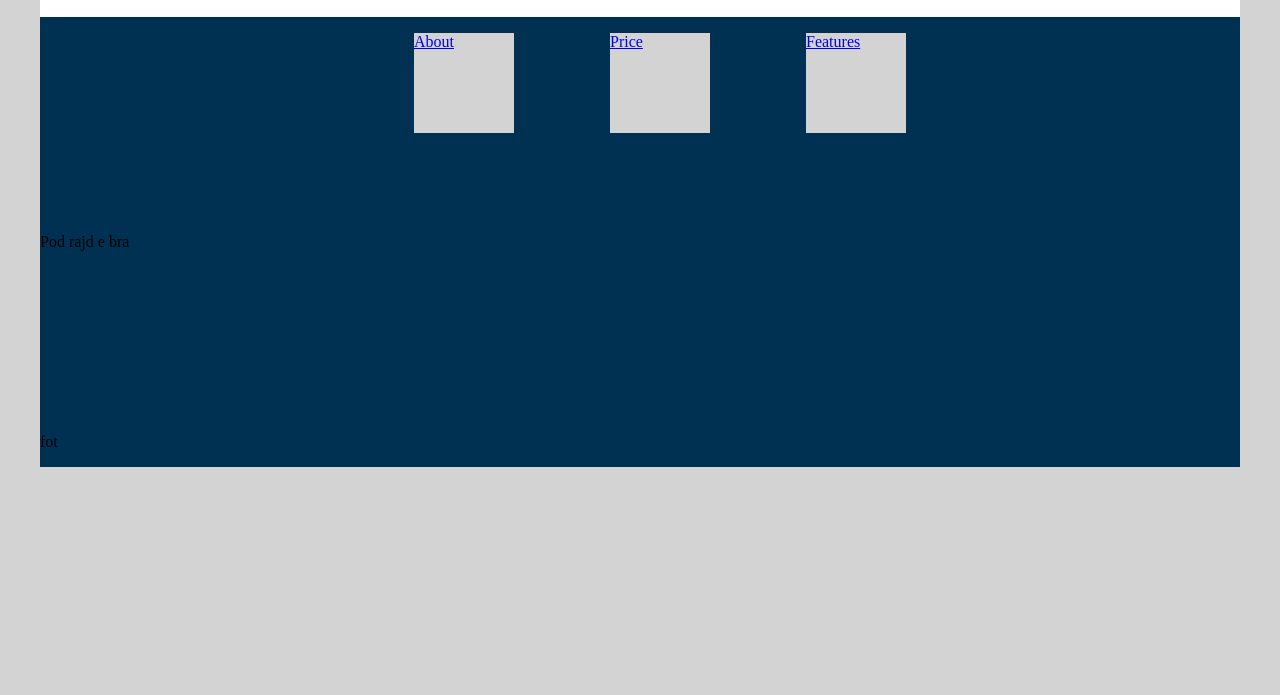
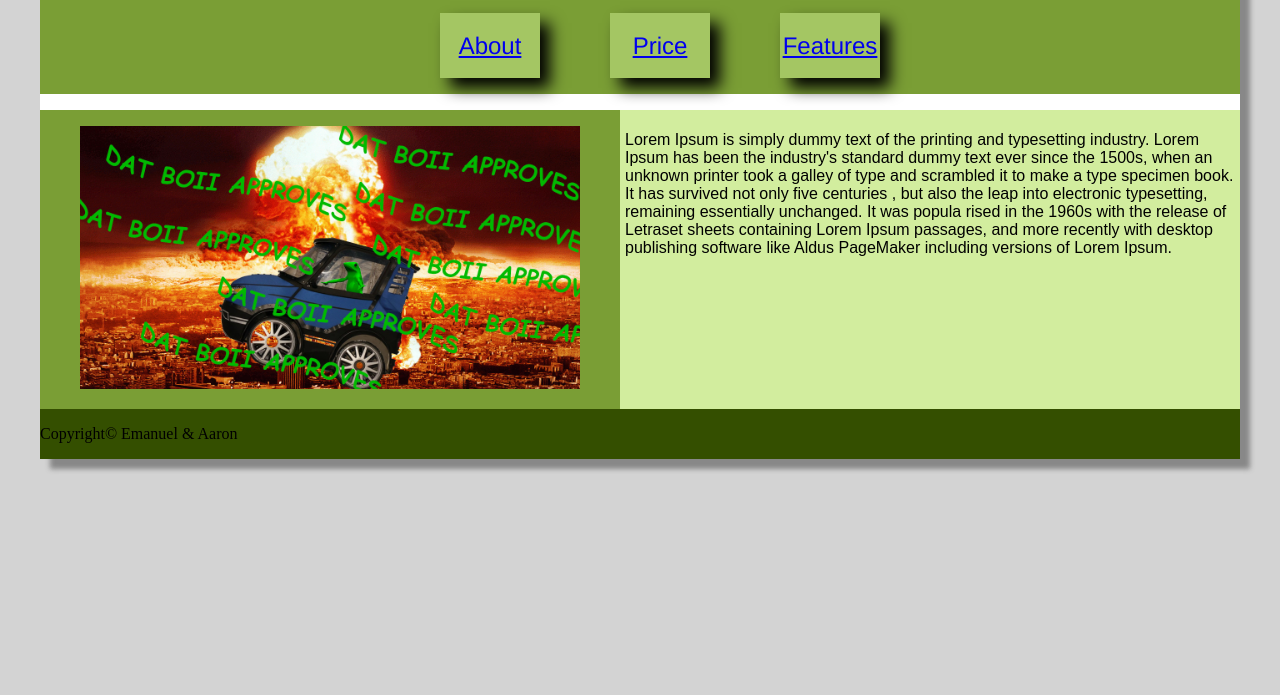
Before and after one commit to itggot-Aaron-Vargas/ITGGOT-podridehajp, a plain HTML site: page site_temp/site/index.html in a window 1280 px wide. Shown: the part 105-800 px from the top of the page. Drawn offline with Linux system fonts and the light colour scheme.

Commit message:
dagens arbete, 29 november

```diff
--- a/site_temp/site/css/base.css
+++ b/site_temp/site/css/base.css
@@ -9,17 +9,18 @@ body {
     margin-top: 2em;
     margin-left: 2em;
     margin-right: 2em;
+    box-shadow: 10px 10px 5px #888888;
 }
 
 header {
+    font-family: Helvetica;
     text-align: center;
-    background-color: #005353;
+    background-color: #344F00;
     height: 70px;
-    margin-bottom: 20px;
 }
 nav {
-    background-color: #003153;
-    height: 200px;
+    background-color: #7A9E35;
+    margin-bottom: 1em;
 }
 ul {
     list-style-type: none;
@@ -28,19 +29,45 @@ ul {
     justify-content: center;
 }
 ul li {
+    font-family: Helvetica;
+    font-size: x-large;
+    display: flex;
+    flex-direction: row;
+    justify-content: center;
+    align-items: center;
     width: 100px;
-    height: 100px;
-    margin-bottom: 0;
-    margin-left: 3em;
-    margin-right: 3em;
-    background-color: #D3D3D3;
+    height: 65px;
+    background-color: #A4C663;
+    box-shadow: 10px 10px 15px #000000;
 
 }
-#mellansektion {
-    background-color: #003153;
-    height: 200px;
+ul a:nth-child(2) {
+    margin-left: 70px;
+    margin-right: 70px;
+}
+ul li:hover {
+    background-color: #557714;
 }
 
+#mellansektion {
+    font-family: sans-serif;
+    background-color: #7A9E35;
+    display: flex;
+    justify-content: center;
+
+}
+#mellansektion article {
+    background-color: #D2ED9E;
+    min-width: 600px;
+    max-width: 1200px;
+}
+#mellansektion article p {
+    padding: 5px;
+}
+#art-backgrund {
+    display: flex;
+    flex-direction: row;
+}
 footer {
-    background-color: #003153;
+    background-color: #344F00;
 }
--- a/site_temp/site/index.html
+++ b/site_temp/site/index.html
@@ -12,9 +12,9 @@
         </header>
         <nav>
             <ul>
-                <li> <a href="./about.html">About</a></li>
-                <li> <a href="./price.html">Price</a></li>
-                <li> <a href="./features.html">Features</a></li>
+                <a href="./about.html"><li>About</li></a>
+                <a href="./price.html"><li>Price</li></a>
+                <a href="./features.html"><li>Features</li></a>
             </ul>
         </nav>
         <!--main,contains 3 containers in flexbox  -->
@@ -22,18 +22,26 @@
             <div id="art-backgrund">
                 <!-- bild -->
                 <figure>
-                    <!--<img src="./img/DATBOI_podride.jpg">-->
+                    <img src="./img/DATBOI_podride.jpg" width="500px">
                 </figure>
                 <!-- text -->
                 <article>
-                    <p> Pod rajd e bra </p>
+                    <p>Lorem Ipsum is simply dummy text of the printing and typesetting industry. Lorem Ipsum has been
+                        the industry's standard dummy text ever since the 1500s, when an unknown printer took a galley
+                        of type and scrambled it to make a type specimen book. It has survived not only five centuries
+                        , but also the leap into electronic typesetting, remaining essentially unchanged. It was popula
+                        rised in the 1960s with the release of Letraset sheets containing Lorem Ipsum passages, and more
+                        recently with desktop publishing software like Aldus PageMaker including versions of Lorem Ipsum.
+                    </p>
                 </article>
             </div>
         </div>
         <footer>
-            <p>fot</p>
+            <p>Copyright© Emanuel & Aaron</p>
+
         </footer>
     <div>
 
 
-</div></header></header></div></body></html>
+</body>
+</html>
```
